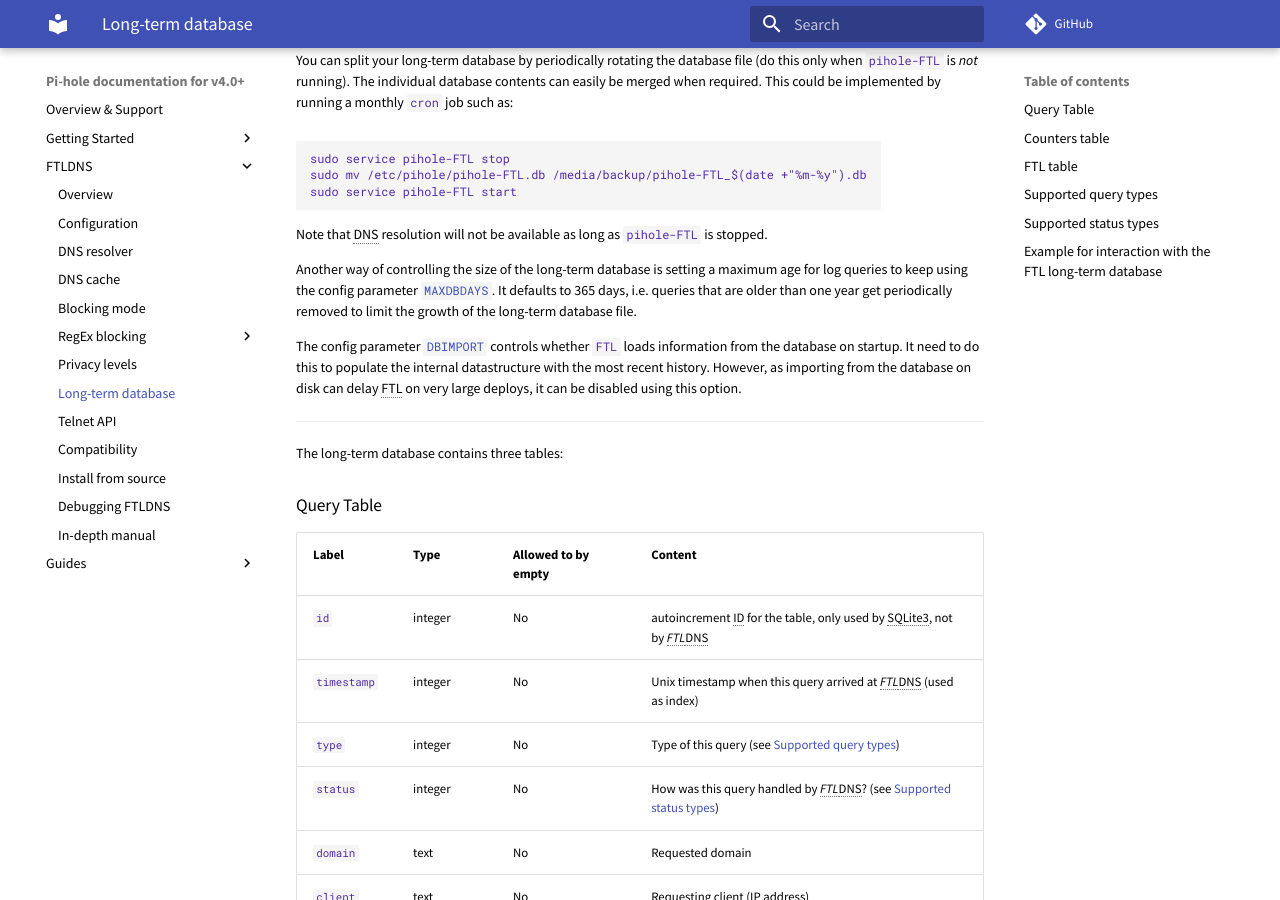
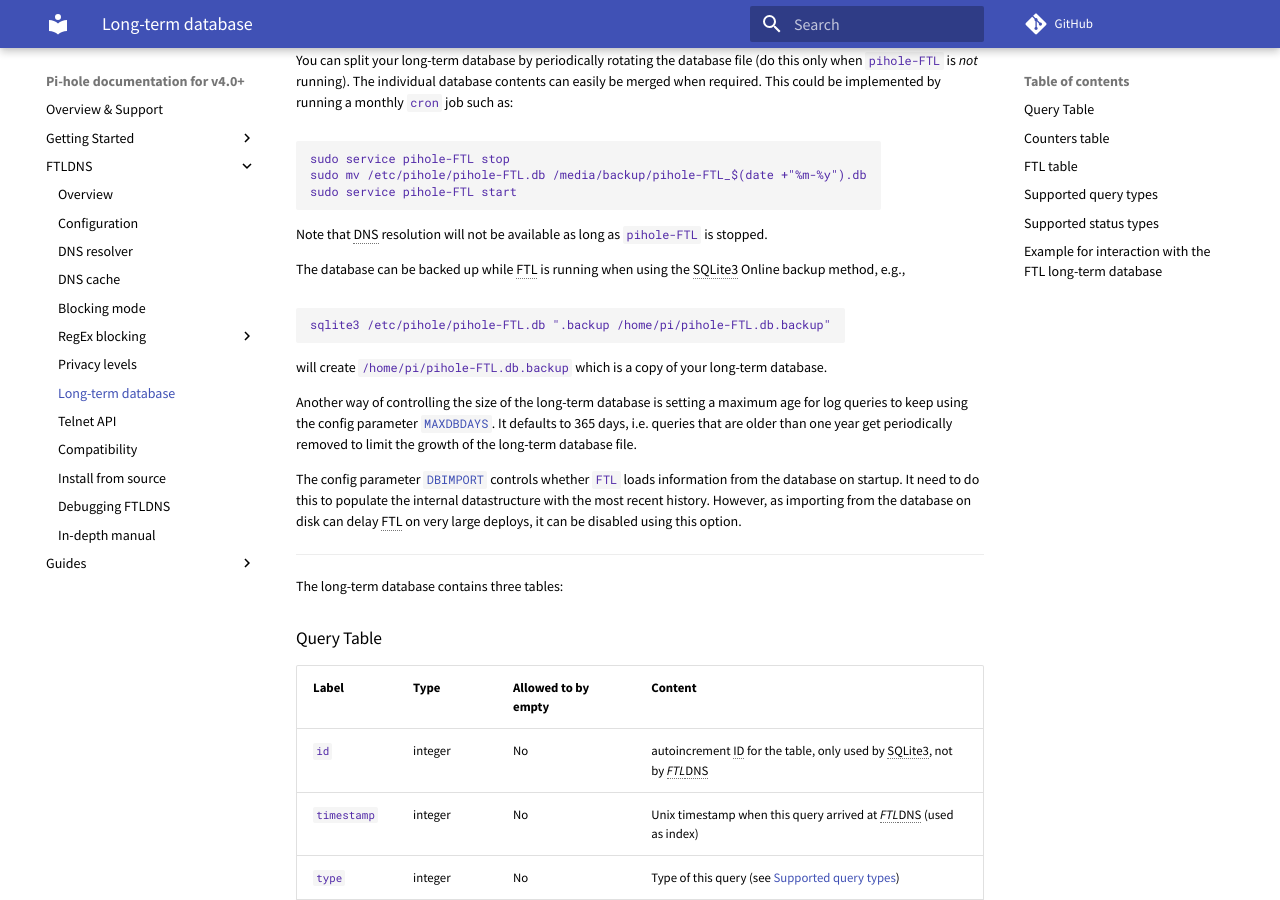
Before and after one commit to pi-hole/docs, an MkDocs documentation site: the page built from docs/ftldns/database.md, in a window 1280 px wide and 900 px high, scrolled down 434 px. Built offline with MkDocs 1.6.1 and Material for MkDocs 9.7.7, drawn with Linux system fonts in a browser that asks for light colours; comment, search, counter and statistics services are not loaded; old or Windows-style settings are respelled for this version of MkDocs.

Commit message:
Add backup instructions for long-term database. As we utilize the online backup functionality of SQLite3, a backup can be generated without having to stop/restart pihole-FTL, i.e., without interruption of DNS service.
Signed-off-by: DL6ER <dl6er@dl6er.de>

````diff
--- a/docs/ftldns/database.md
+++ b/docs/ftldns/database.md
@@ -12,6 +12,12 @@ sudo mv /etc/pihole/pihole-FTL.db /media/backup/pihole-FTL_$(date +"%m-%y").db
 sudo service pihole-FTL start
 ```
 Note that DNS resolution will not be available as long as `pihole-FTL` is stopped.
+
+The database can be backed up while FTL is running when using the SQLite3 Online backup method, e.g.,
+```
+sqlite3 /etc/pihole/pihole-FTL.db ".backup /home/pi/pihole-FTL.db.backup"
+```
+will create `/home/pi/pihole-FTL.db.backup` which is a copy of your long-term database.
 
 Another way of controlling the size of the long-term database is setting a maximum age for log queries to keep using the config parameter [`MAXDBDAYS`](configfile.md#maxdbdays). It defaults to 365 days, i.e. queries that are older than one year get periodically removed to limit the growth of the long-term database file.
 
````
